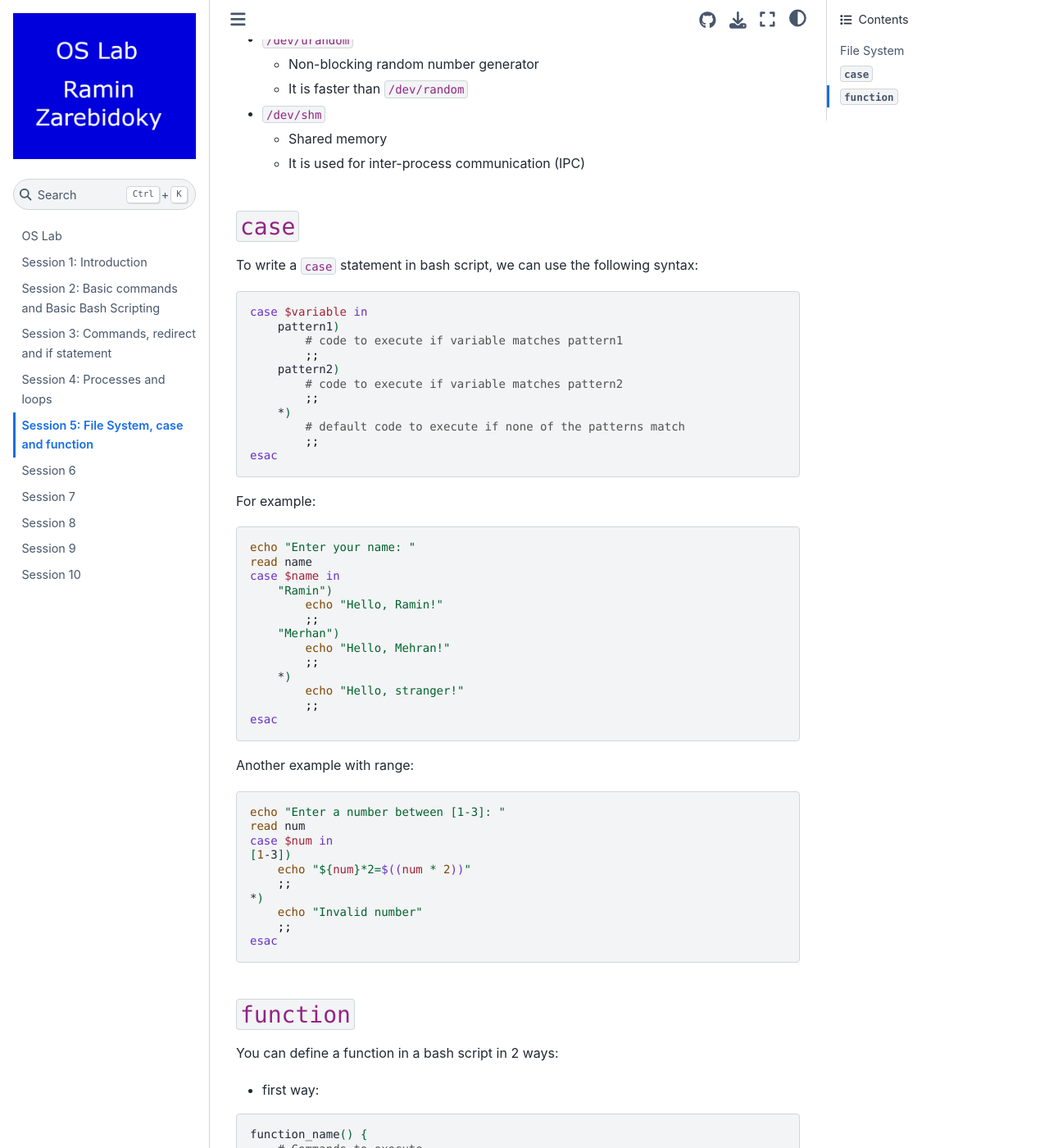
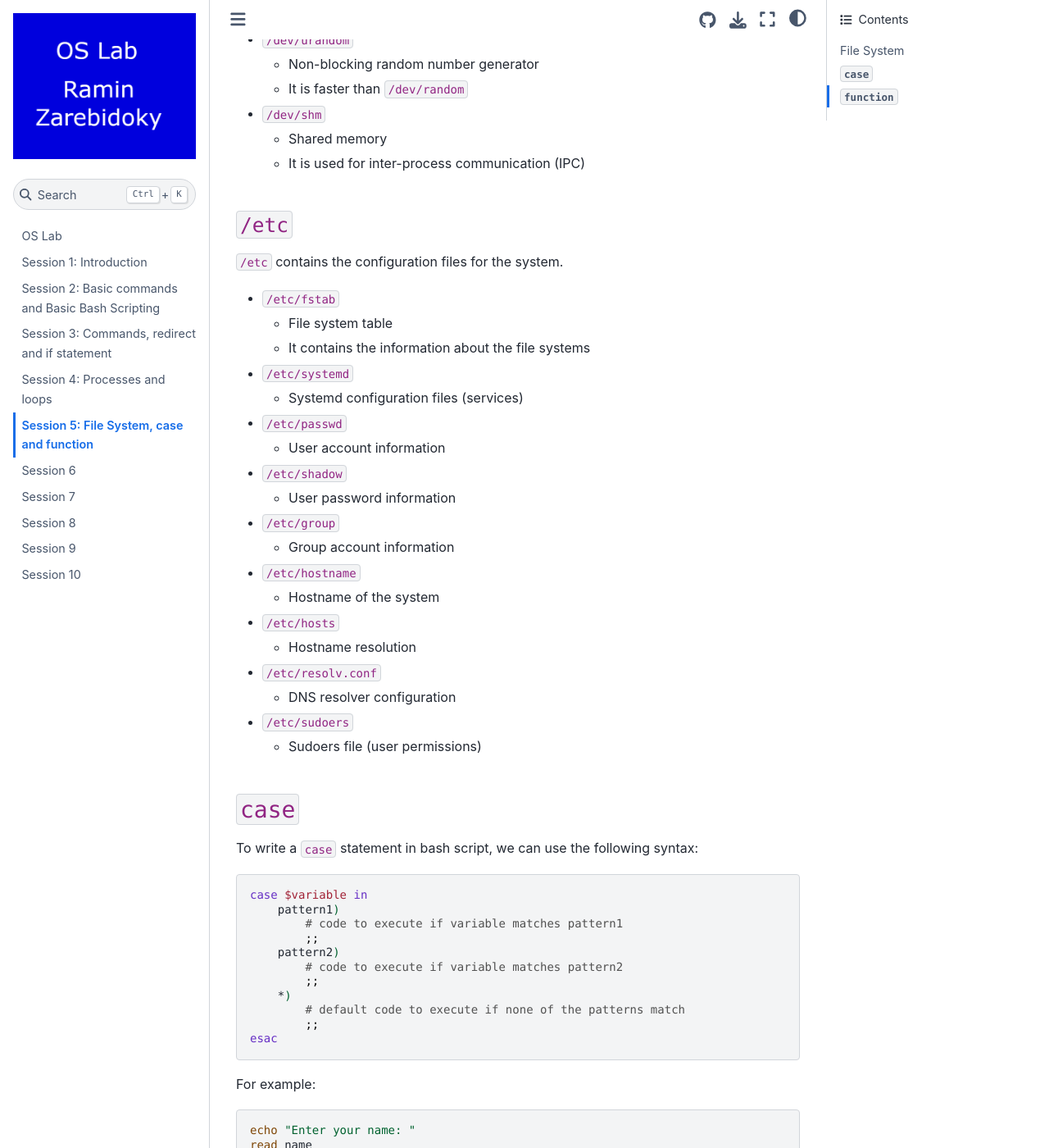
Before and after one commit to LiterallyTheOne/os_lab, a Jupyter Book: the page built from docs/session_5.md, in a window 1280 px wide and 1400 px high, scrolled down 1901 px. Shown: the whole window at 82% size. Built offline with Jupyter Book 1.0.4 settings and Sphinx 7.4.7 and the Sphinx Book theme 1.1.4, drawn with Linux system fonts in a browser that asks for light colours.

Commit message:
Add `/etc`

```diff
--- a/docs/session_5.md
+++ b/docs/session_5.md
@@ -76,6 +76,30 @@ For hardware devices we have two types of files:
 * `/dev/shm`
   * Shared memory
   * It is used for inter-process communication (IPC)
+
+### `/etc`
+
+`/etc` contains the configuration files for the system.
+
+* `/etc/fstab`
+  * File system table
+  * It contains the information about the file systems
+* `/etc/systemd`
+  * Systemd configuration files (services)
+* `/etc/passwd`
+  * User account information
+* `/etc/shadow`
+  * User password information
+* `/etc/group`
+  * Group account information
+* `/etc/hostname`
+  * Hostname of the system
+* `/etc/hosts`
+  * Hostname resolution
+* `/etc/resolv.conf`
+  * DNS resolver configuration
+* `/etc/sudoers`
+  * Sudoers file (user permissions)
 
 ## `case`
 
```
